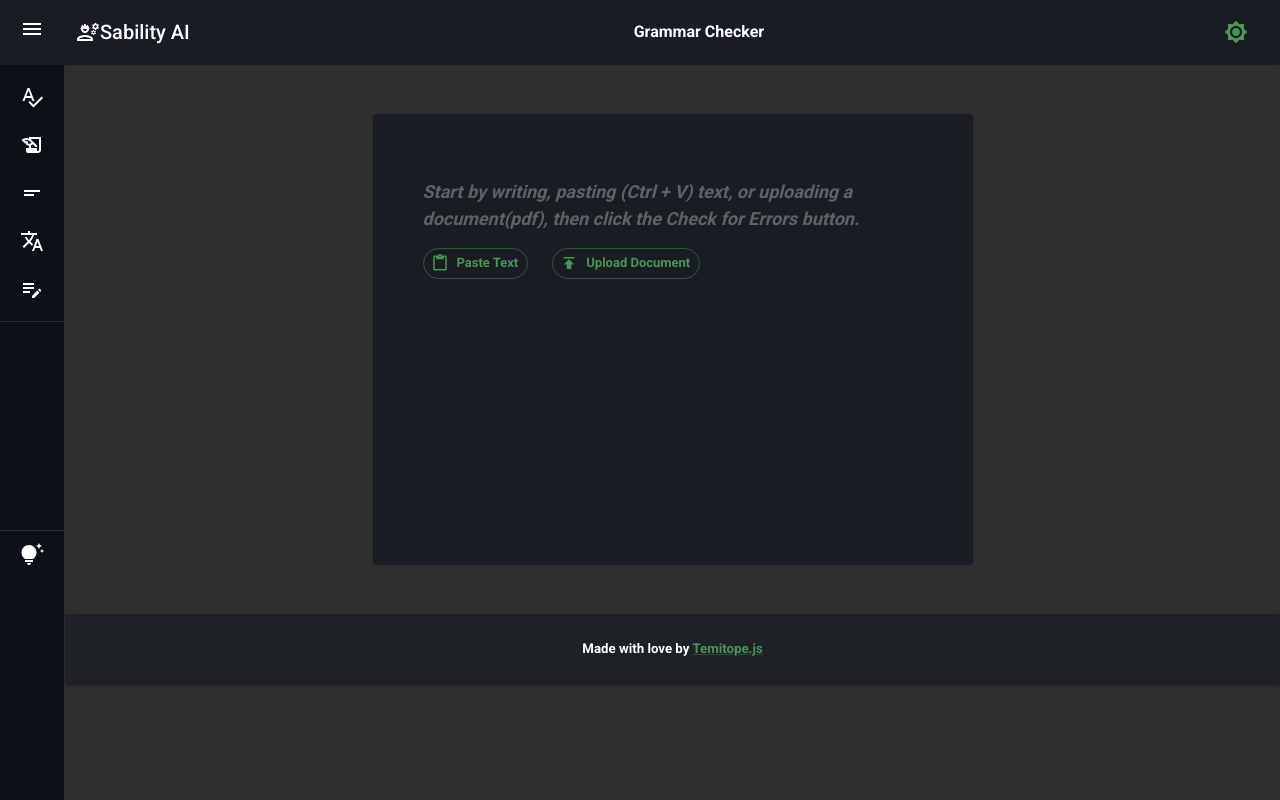
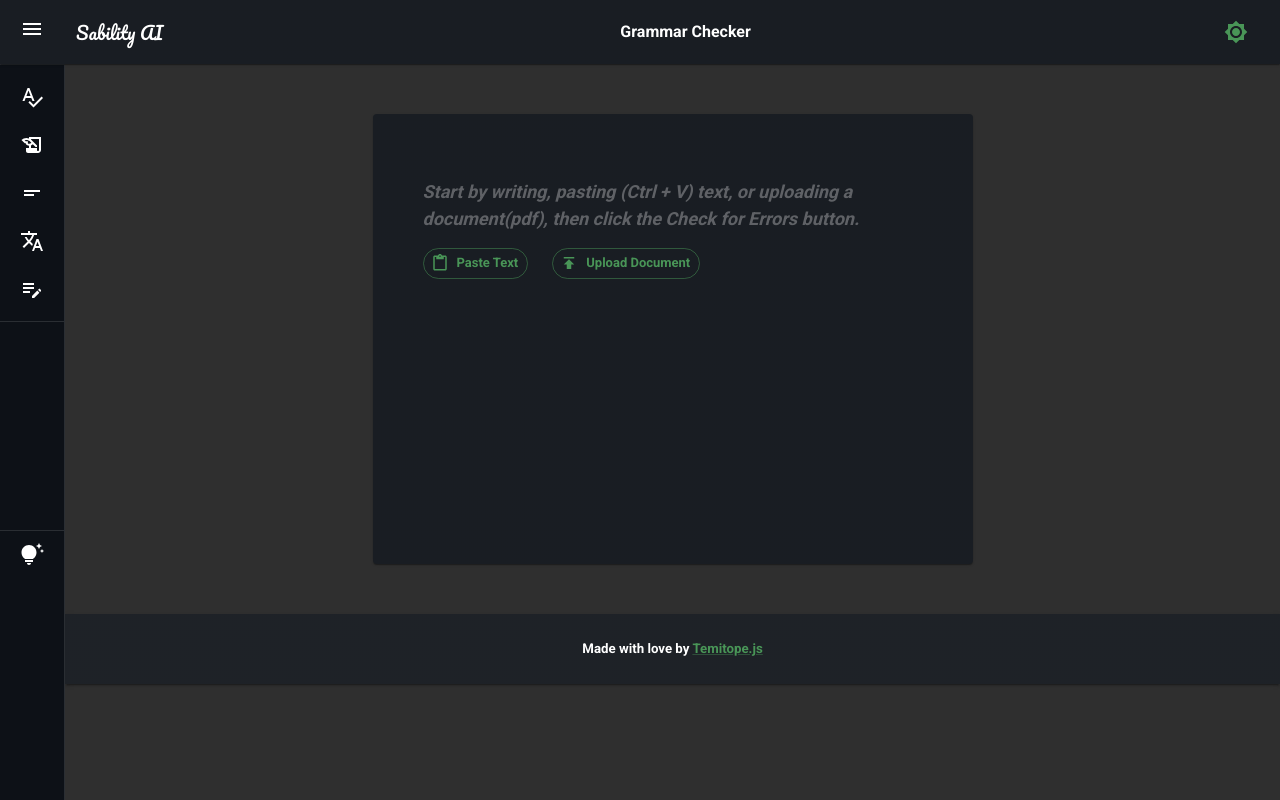
Before and after one commit to tope-olajide/sabi-ai, a Next.js app: page / in a window 1280 px wide. Built offline with nearby package versions, Linux system fonts and the light colour scheme.

Commit message:
Update the logo design

```diff
--- a/src/app/globals.css
+++ b/src/app/globals.css
@@ -1,3 +1,8 @@
+@font-face {
+  font-family:"Pacifico-Regular";
+  src: url("../../public/fonts/Pacifico-Regular.ttf") format("truetype");
+}
+
 * {
   box-sizing: border-box;
   padding: 0;
@@ -6,6 +11,12 @@
 html,
 body {
   max-width: 100vw;
+}
+
+.logo{
+    font-family: 'Pacifico-Regular', sans-serif;
+    font-size: 18px;
+    font-weight: 100;
 }
 
 .input-output-container {
--- a/src/components/SideBar.tsx
+++ b/src/components/SideBar.tsx
@@ -171,10 +171,10 @@ export default function SideBar({ children, pageTitle }: any) {
                   {open ? <CloseIcon /> : <MenuIcon />}
                 </IconButton>
                 <Box sx={{ display: "flex", alignItems: "center" }}>
-                  <EngineeringOutlinedIcon />
-                  <Typography variant="h6" component="div">
-                    Sability AI
-                  </Typography>
+                 {/*  <EngineeringOutlinedIcon /> */}
+
+                   <h3 className="logo">Sability AI</h3>
+
                 </Box>
               </Box>
 
```
Also changed, not shown: public/fonts/Pacifico-Regular.ttf (added).
